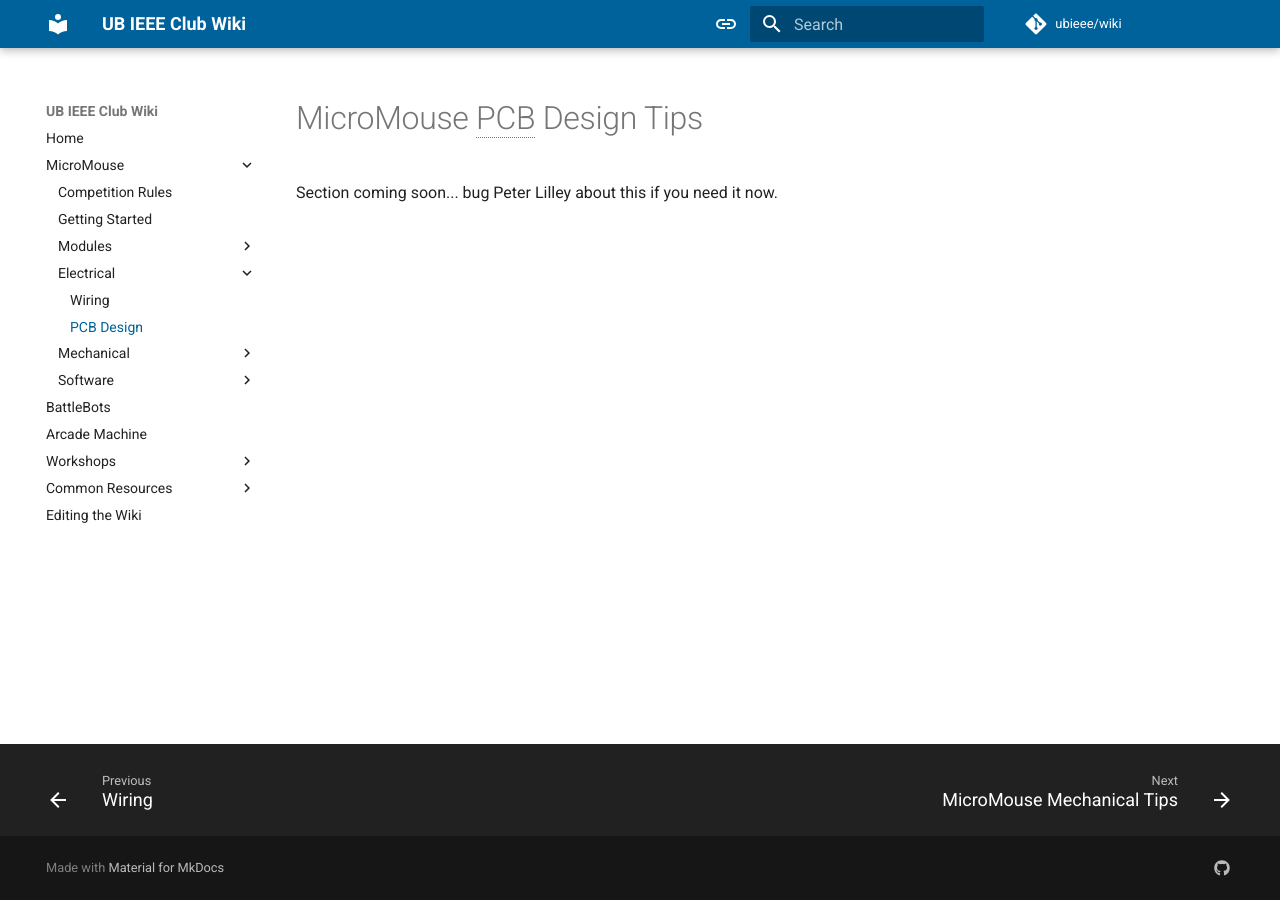
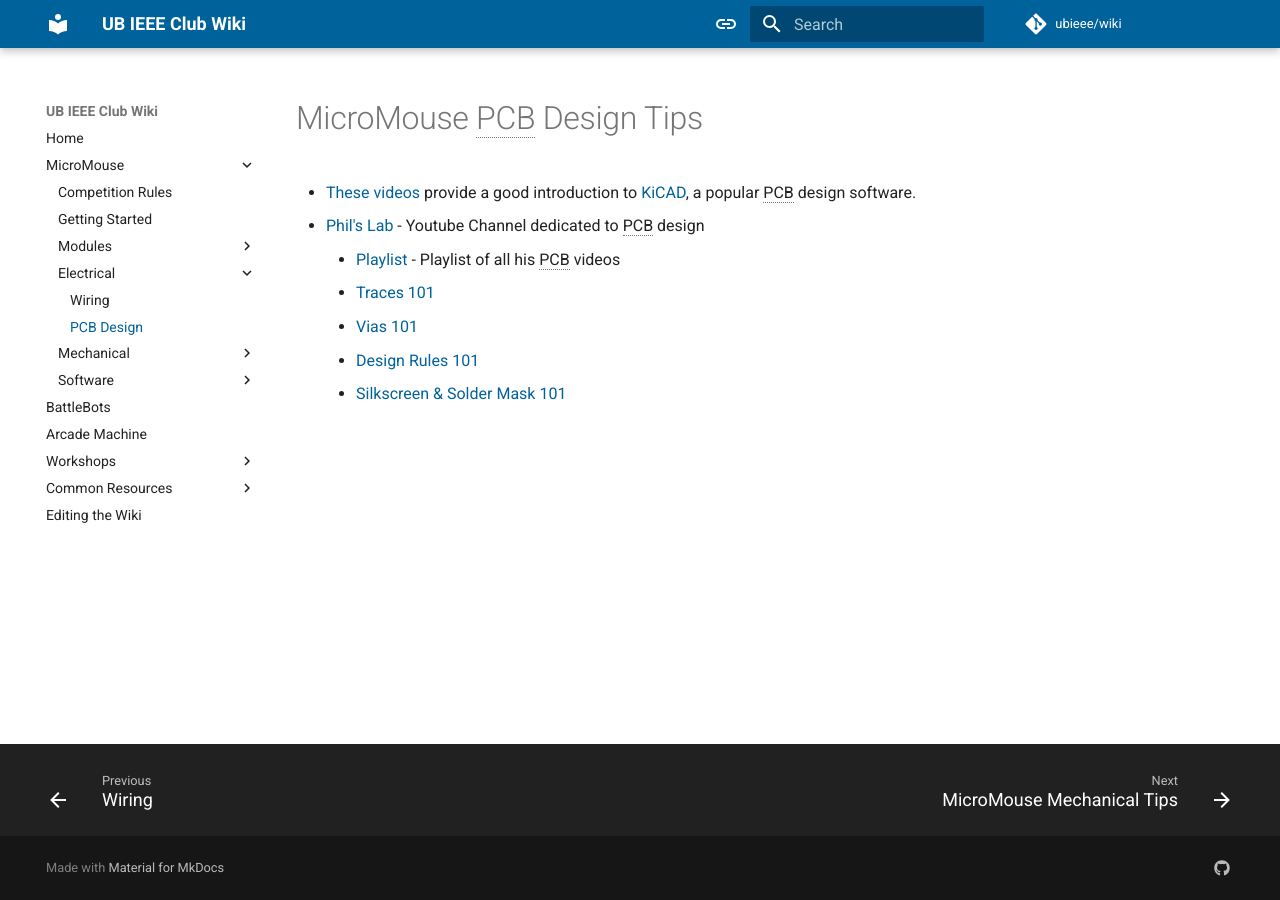
Before and after one commit to UBIEEE/wiki, an MkDocs documentation site: the page built from docs/micromouse/electrical/pcb-design.md, in a window 1280 px wide. Built offline with MkDocs 1.6.1 and Material for MkDocs 9.7.7, drawn with Linux system fonts in a browser that asks for light colours; comment, search, counter and statistics services are not loaded.

Commit message:
MM resources + programming page (#4)
* Added programming practices page and additional recourses to micromouse

* Added period

* Actually added the programming page

* Fixed unwanted deletion

* Renamed Low Level video

* Renamed again

* Added Phil's lab videos

* Removed randomizer repo

```diff
--- a/docs/micromouse/electrical/pcb-design.md
+++ b/docs/micromouse/electrical/pcb-design.md
@@ -4,4 +4,10 @@ title: MicroMouse PCB Design Tips
 
 # MicroMouse PCB Design Tips
 
-Section coming soon... bug Peter Lilley about this if you need it now.
+- [These videos](https://youtube.com/playlist?list=PLEBQazB0HUyQ5YJSdCBb79orXaR3Uk5vm&si=vu5C6Bpi-SjkR9LY) provide a good introduction to [KiCAD](https://www.kicad.org), a popular PCB design software.
+- [Phil's Lab](https://www.youtube.com/@PhilsLab) - Youtube Channel dedicated to PCB design
+    - [Playlist](https://www.youtube.com/playlist?list=PLXSyc11qLa1b9VA7nw8-DiLRXVhZ2iUN2) - Playlist of all his PCB videos
+    - [Traces 101](https://www.youtube.com/watch?v=xEVntmYLARw)
+    - [Vias 101](https://www.youtube.com/watch?v=WPT96w3eLAM)
+    - [Design Rules 101](https://youtu.be/zeH3WbMWvdg?si=CZU59t4754VNdBjg)
+    - [Silkscreen & Solder Mask 101](https://www.youtube.com/watch?v=f1jH4roZfgE)
--- a/mkdocs.yml
+++ b/mkdocs.yml
@@ -116,4 +116,5 @@ nav:
     - common-resources/index.md
     - Machine Shop: common-resources/machine-shop.md
     - Git Version Control: common-resources/git-resources.md
+    - Programming Best Practices: common-resources/programming-practices.md
   - Editing the Wiki: editing-the-wiki.md
```
Also changed, not shown: docs/common-resources/index.md (+2 -1 lines), docs/common-resources/programming-practices.md (added, +13 -0 lines), docs/micromouse/getting-started.md (+6 -0 lines).
